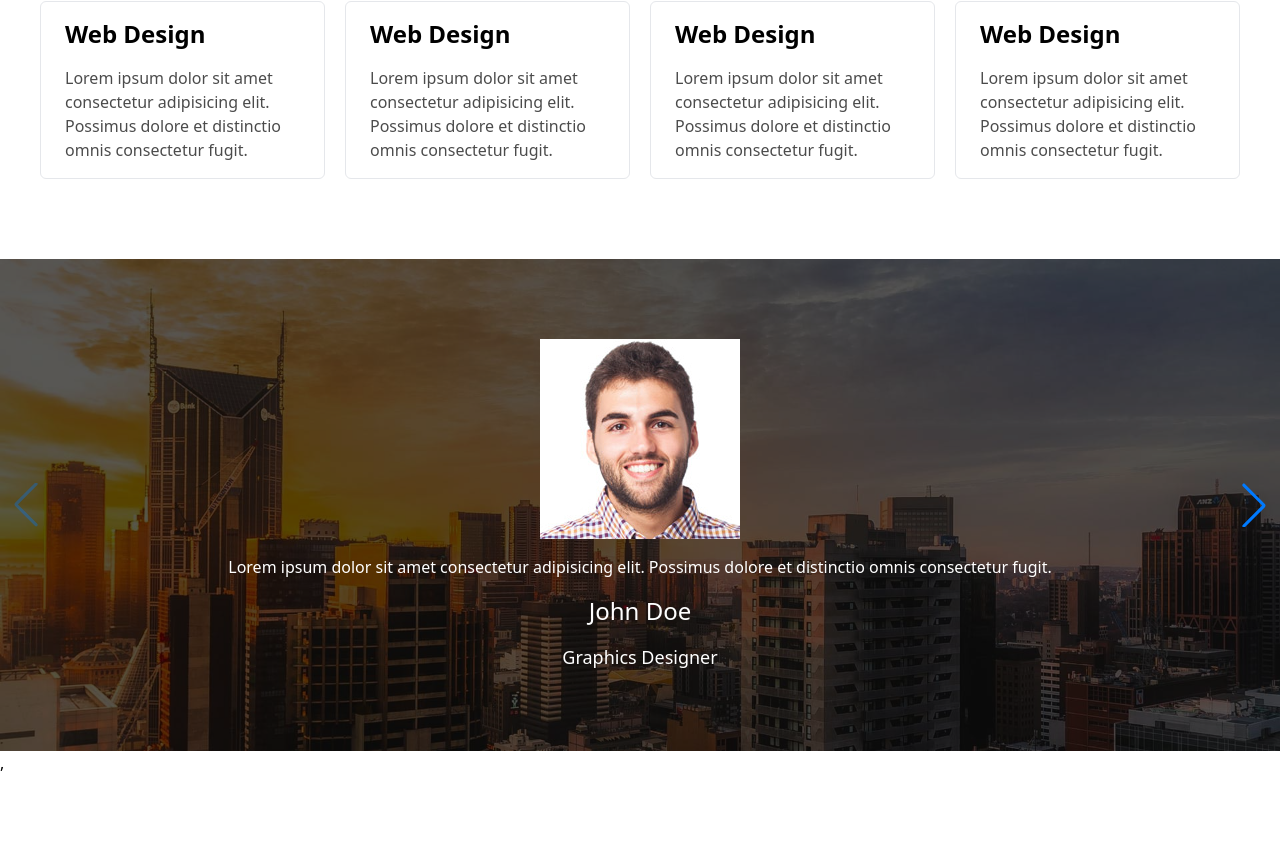
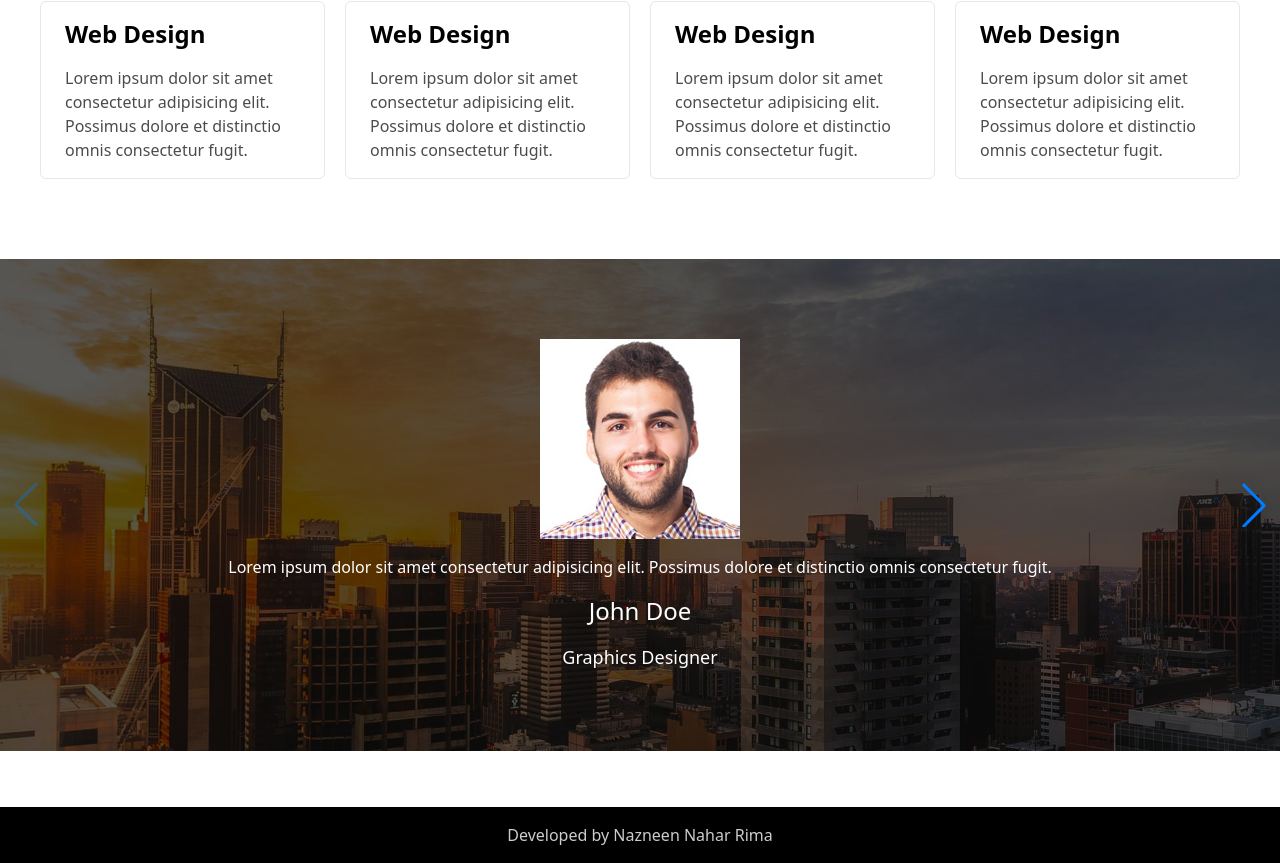
Before and after one commit to nazneen636/RPL-assesment-portfolio, a React (Vite) app: page / in a window 1280 px wide. Shown: the part 1229-2092 px from the top of the page. Before the commit the page ends 2004 px from the top, so only its background shows below. Built offline with nearby package versions, Linux system fonts and the light colour scheme.

Commit message:
fotter position

```diff
--- a/src/App.jsx
+++ b/src/App.jsx
@@ -10,7 +10,6 @@ import Services from "./pages/Services";
 
 const App = () => {
   return (
-    <div className="">
     <BrowserRouter>
       <Routes>
         <Route path="/" element={<Root />}>
@@ -22,8 +21,6 @@ const App = () => {
         </Route>
       </Routes>
     </BrowserRouter>
-      ,
-    </div>
   );
 };
 
--- a/src/components/Root.jsx
+++ b/src/components/Root.jsx
@@ -7,8 +7,12 @@ const Root = () => {
   return (
     <div className="relative">
       <Nav />
-      <Outlet />
-      <Footer />
+      <div className="">
+        <Outlet />
+      </div>
+      <div className="pt-28">
+        <Footer />
+      </div>
     </div>
   );
 };
--- a/src/components/common/Footer.jsx
+++ b/src/components/common/Footer.jsx
@@ -2,7 +2,7 @@ import React from "react";
 
 const Footer = () => {
   return (
-    <div className="text-center fixed bottom-0 w-full bg-black text-white py-4">
+    <div className="text-center absolute bottom-0 w-full bg-black text-white py-4">
       <p className="opacity-80"> Developed by Nazneen Nahar Rima</p>
     </div>
   );
--- a/src/pages/Home.jsx
+++ b/src/pages/Home.jsx
@@ -8,7 +8,6 @@ import Service from "../components/home/Service";
 const Home = () => {
   return (
     <div className="">
-      <Nav />
       <Hero />
       <Mission />
       <Service />
```
Lines whose indentation alone changed are shown as unchanged.
